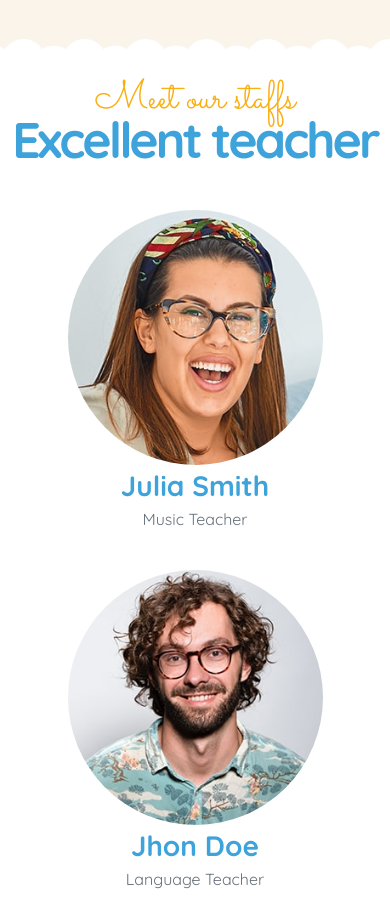
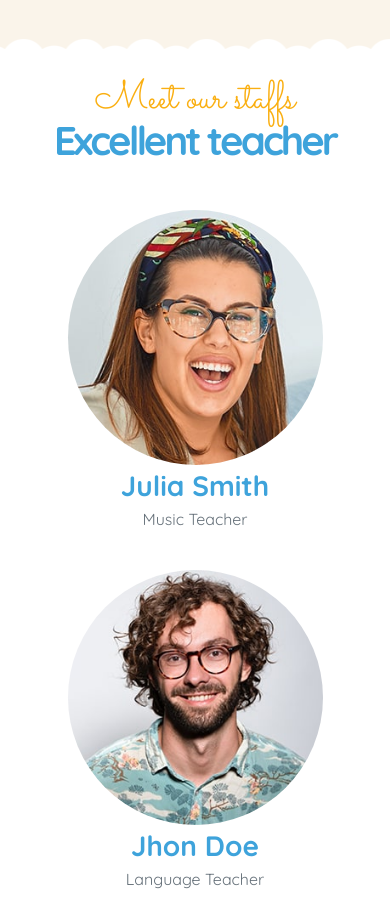
Before and after one commit to Zhybuliou/learningbridge, a React (Vite) app: page /freehold in a window 390 px wide. Shown: the part 3803-4720 px from the top of the page. Built offline with nearby package versions, Linux system fonts and the light colour scheme.

Commit message:
fix: responst header title on teacher section

```diff
--- a/src/components/teachers/teachers.css
+++ b/src/components/teachers/teachers.css
@@ -91,3 +91,8 @@
     color: #66717A;
     font-size: 16px;
 }
+@media (max-width: 885px) {
+    .teachers-header h3{
+        font-size: 40px;
+    }
+}
```
